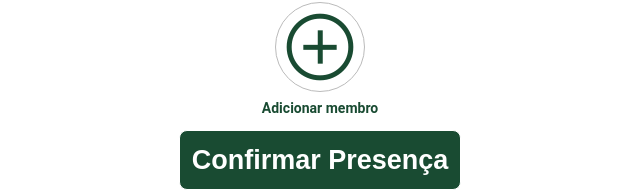
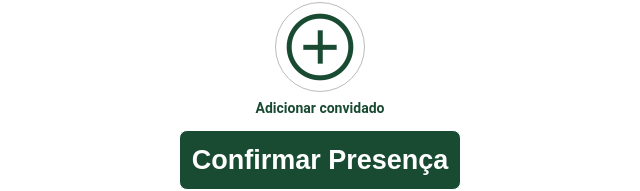
Before and after one commit to azevedev/conv-isaac-raquel, a Vue app: page /confirm in a window 1280 px wide. Shown: the part 149-340 px from the top of the page, without its empty margins (320-960 px from the left). Built offline with nearby package versions, Linux system fonts and the light colour scheme.

Commit message:
minor change

```diff
--- a/src/views/Confirm.vue
+++ b/src/views/Confirm.vue
@@ -26,7 +26,7 @@
                             add_circle
                         </span>
                     </button>
-                    <p>Adicionar membro</p>
+                    <p>Adicionar convidado</p>
             </div>
         </div>
 
```
